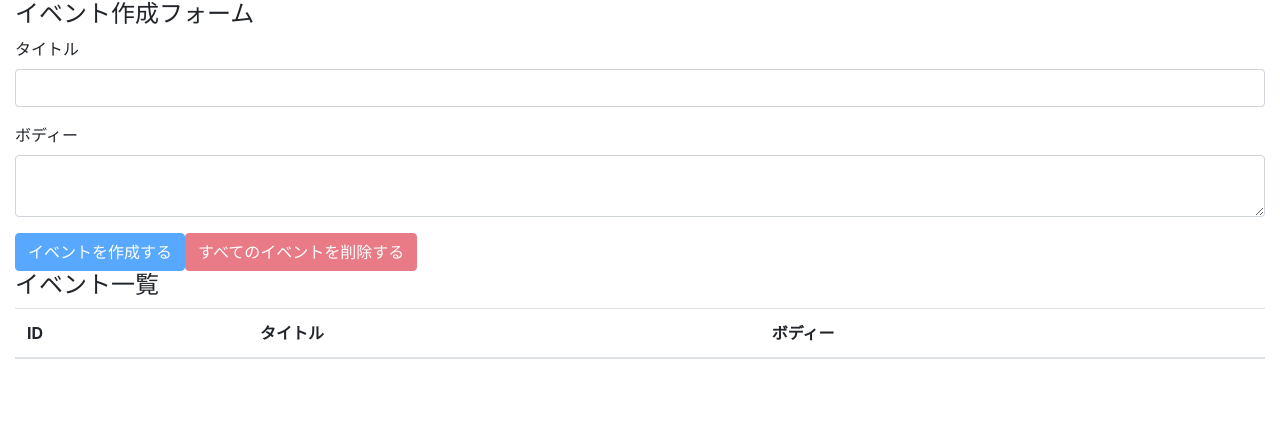
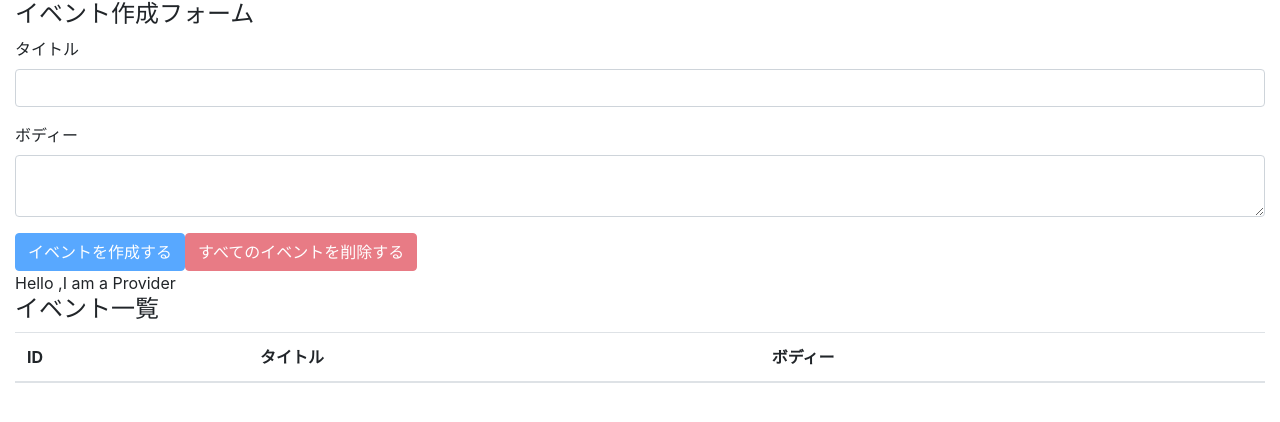
Before and after one commit to wat1881mayer/react-hooks-101, a React (Create React App) app: page / in a window 1280 px wide. Shown: the top 422 px of the page. Built offline with nearby package versions, Linux system fonts and the light colour scheme.

Commit message:
setup react context provider

```diff
--- a/src/components/App.js
+++ b/src/components/App.js
@@ -2,19 +2,22 @@
 import 'bootstrap/dist/css/bootstrap.min.css'
 import EventForm from './EventForm'
 import Events from './Events'
-
+import AppContext from '../contexts/AppContext'
 import reducer from '../reducers'
 
+console.log({AppContext})
 
 const App = ()=> {
   const [state,dispatch] = useReducer(reducer,[])
 
 
   return (
-    <div className="container-fluid">
-      <EventForm state={state} dispatch = {dispatch}/>
-      <Events state={state} dispatch = {dispatch}/>
-    </div>
+    <AppContext.Provider value={'Hello ,I am a Provider'}>
+      <div className="container-fluid">
+        <EventForm state={state} dispatch = {dispatch}/>
+        <Events state={state} dispatch = {dispatch}/>
+      </div>
+    </AppContext.Provider>
   );
 }
 
--- a/src/components/Events.js
+++ b/src/components/Events.js
@@ -1,9 +1,12 @@
-import React from 'react'
+import React,{useContext} from 'react'
 import Event from './Event'
+import AppContext from '../contexts/AppContext'
 
 const Events = ({state,dispatch})=>{
+    const value = useContext(AppContext)
     return (
         <>
+            <div>{value}</div>
             <h4>イベント一覧</h4>
             <table className="table table-hover">
             <thead>
```
Lines whose indentation alone changed are shown as unchanged.
